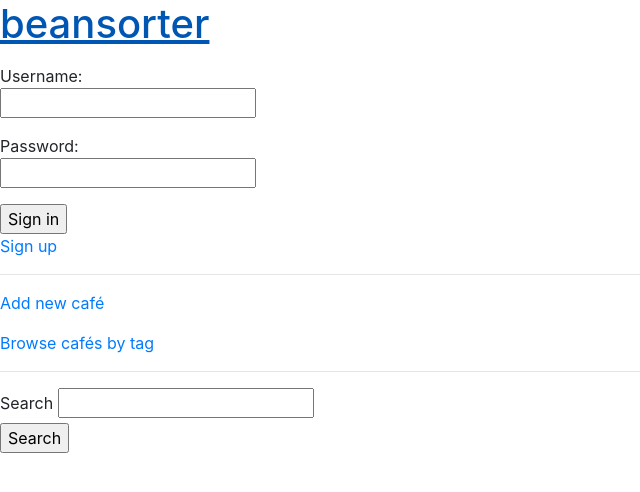
After one commit to jobatabs/beansorter, a Flask app: page /search in a window 1280 px wide. The commit adds this page. Shown: the top 492 px of the page, without its empty margins (0-640 px from the left). Run offline with Flask 3, Linux system fonts and the light colour scheme; parts of the project's set-up code (start-up, migrations or seed data) failed here and were passed over; some libraries are stand-ins or nearby versions.

Commit message:
Add text search

```diff
--- a/routes.py
+++ b/routes.py
@@ -18,6 +18,17 @@ def tags():
     result = db.session.execute(text("SELECT id, name FROM tags WHERE visible=TRUE"))
     alltags = result.fetchall()
     return render_template("tags.html", alltags=alltags)
+
+@app.route("/search", methods=["GET", "POST"])
+def search():
+    if request.method == "GET":
+        return render_template("search.html")
+    if request.method == "POST":
+        query = request.form["text"]
+        sql = text("SELECT id, name, description FROM cafes WHERE LOWER(name) LIKE LOWER(:text) OR LOWER(description) LIKE LOWER(:text)")
+        result = db.session.execute(sql, {"text":"%"+query+"%"})
+        results = result.fetchall()
+        return render_template("results.html", results=results)
 
 @app.route("/newcafe")
 def newcafe():
--- a/templates/cafe.html
+++ b/templates/cafe.html
@@ -3,6 +3,7 @@
 {% block content %}
 		<p><a href="/newcafe">Add new café</a></p>
 		<p><a href="/tags">Browse cafés by tag</a></p>
+		<p><a href="/search">Search cafés</a></p>
 		<hr>
 		{% for name, description, added, updated, added_by in cafe %}
         {{ name }}<br />
--- a/templates/index.html
+++ b/templates/index.html
@@ -3,6 +3,7 @@
 {% block content %}
 		<p><a href="/newcafe">Add new café</a></p>
 		<p><a href="/tags">Browse cafés by tag</a></p>
+		<p><a href="/search">Search cafés</a></p>
 		<hr>
 		{% for id, name, description in cafes %}
 			<h2><a href="/cafe?id={{ id }}">{{ name }}</a></h2>
--- a/templates/newcafe.html
+++ b/templates/newcafe.html
@@ -2,6 +2,7 @@
 {% block title %}add new cafe{% endblock %}
 {% block content %}
         <p><a href="/tags">Browse cafés by tag</a></p>
+        <p><a href="/search">Search cafés</a></p>
         <hr>
         {% if session.username %}
         <form action="/send" method="POST" onsubmit="return check(this)">
--- /dev/null
+++ b/templates/search.html
@@ -0,0 +1,21 @@
+{% extends "layout.html" %}
+{% block title %}search{% endblock %}
+{% block content %}
+		<p><a href="/newcafe">Add new café</a></p>
+		<p><a href="/tags">Browse cafés by tag</a></p>
+		<hr>
+        <form action="/search" method="POST" onsubmit="return check(this)">
+            <label for="text">Search</label>
+            <input type="text" id="text" name="text"><br />
+            <input type="submit" value="Search">
+        </form>
+        <script>
+            function check(form) {
+                if (form.text.value.length > 50) {
+                    alert("The search term you provided is too long");
+                    return false;
+                }
+                return true;
+            }
+        </script>
+{% endblock %}
```
Also changed, not shown: templates/results.html (added, +30 -0 lines).
